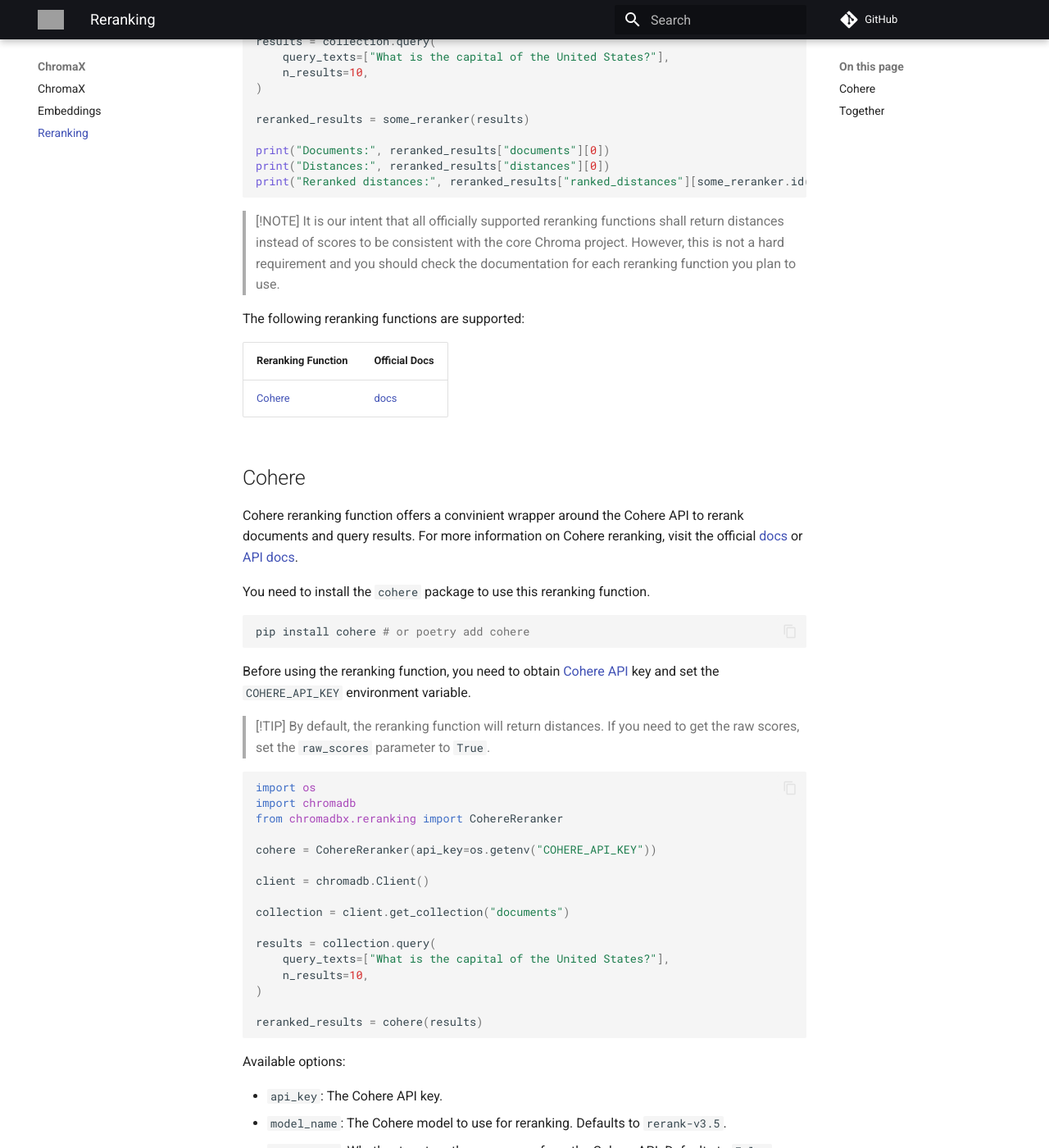
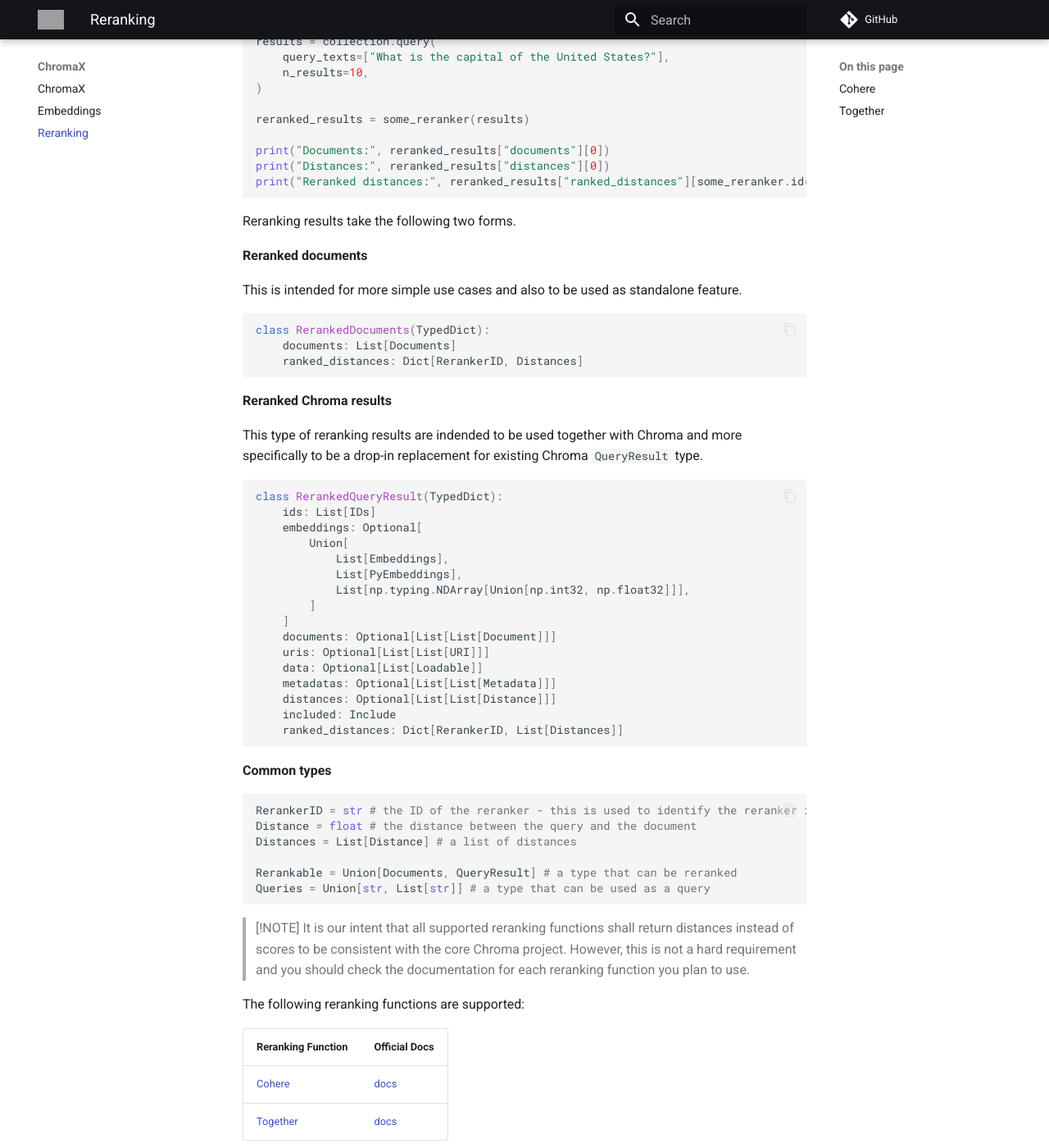
Before and after one commit to amikos-tech/chromadbx, an MkDocs documentation site: the page built from docs/reranking.md, in a window 1280 px wide and 1400 px high, scrolled down 369 px. Shown: the whole window at 82% size. Built offline with MkDocs 1.6.1 and Material for MkDocs 9.7.7, drawn with Linux system fonts in a browser that asks for light colours; comment, search, counter and statistics services are not loaded; some of the changed text lies outside the part shown; grey boxes are pictures that could not be loaded.

Commit message:
docs: Improving reranking docs

````diff
--- a/docs/reranking.md
+++ b/docs/reranking.md
@@ -23,14 +23,62 @@
 print("Reranked distances:", reranked_results["ranked_distances"][some_reranker.id()][0])
 ```
 
+Reranking results take the following two forms.
+
+**Reranked documents**
+
+This is intended for more simple use cases and also to be used as standalone feature.
+
+```python
+class RerankedDocuments(TypedDict):
+    documents: List[Documents]
+    ranked_distances: Dict[RerankerID, Distances]
+```
+
+**Reranked Chroma results**
+
+This type of reranking results are indended to be used together with Chroma and more specifically to be a drop-in replacement for existing Chroma `QueryResult` type.
+
+```python
+class RerankedQueryResult(TypedDict):
+    ids: List[IDs]
+    embeddings: Optional[
+        Union[
+            List[Embeddings],
+            List[PyEmbeddings],
+            List[np.typing.NDArray[Union[np.int32, np.float32]]],
+        ]
+    ]
+    documents: Optional[List[List[Document]]]
+    uris: Optional[List[List[URI]]]
+    data: Optional[List[Loadable]]
+    metadatas: Optional[List[List[Metadata]]]
+    distances: Optional[List[List[Distance]]]
+    included: Include
+    ranked_distances: Dict[RerankerID, List[Distances]]
+
+```
+
+**Common types**
+
+```python
+RerankerID = str # the ID of the reranker - this is used to identify the reranker in the reranked results
+Distance = float # the distance between the query and the document
+Distances = List[Distance] # a list of distances
+
+Rerankable = Union[Documents, QueryResult] # a type that can be reranked
+Queries = Union[str, List[str]] # a type that can be used as a query
+```
+
 > [!NOTE]
-> It is our intent that all officially supported reranking functions shall return distances instead of scores to be consistent with the core Chroma project. However, this is not a hard requirement and you should check the documentation for each reranking function you plan to use.
+> It is our intent that all supported reranking functions shall return distances instead of scores to be consistent with the core Chroma project. However, this is not a hard requirement and you should check the documentation for each reranking function you plan to use.
 
 The following reranking functions are supported:
 
 | Reranking Function | Official Docs |
 | ------------------ | ------------- |
 | [Cohere](#cohere) | [docs](https://docs.cohere.com/docs/rerank-2) |
+| [Together](#together) | [docs](https://docs.together.ai/docs/rerank-overview) |
 
 ## Cohere
 
@@ -57,7 +105,18 @@
 
 client = chromadb.Client()
 
-collection = client.get_collection("documents")
+collection = client.get_or_create_collection("capital_cities")
+
+collection.add(
+    ids=["usa", "france", "germany", "italy", "spain"],
+    documents=[
+        "The capital of the United States is Washington, D.C.",
+        "The capital of France is Paris.",
+        "The capital of Germany is Berlin.",
+        "The capital of Italy is Rome.",
+        "The capital of Spain is Madrid.",
+    ]
+)
 
 results = collection.query(
     query_texts=["What is the capital of the United States?"],
@@ -102,12 +161,25 @@
 
 client = chromadb.Client()
 
-collection = client.get_collection("documents")
+collection = client.get_or_create_collection("capital_cities")
+
+collection.add(
+    ids=["usa", "france", "germany", "italy", "spain"],
+    documents=[
+        "The capital of the United States is Washington, D.C.",
+        "The capital of France is Paris.",
+        "The capital of Germany is Berlin.",
+        "The capital of Italy is Rome.",
+        "The capital of Spain is Madrid.",
+    ]
+)
 
 results = collection.query(
     query_texts=["What is the capital of the United States?"],
     n_results=10,
 )
+
+reranked_results = together(results)
 ```
 
 Available options:
````
